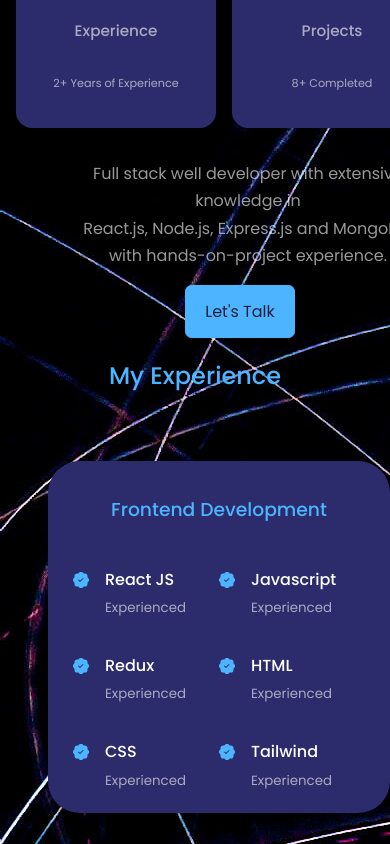
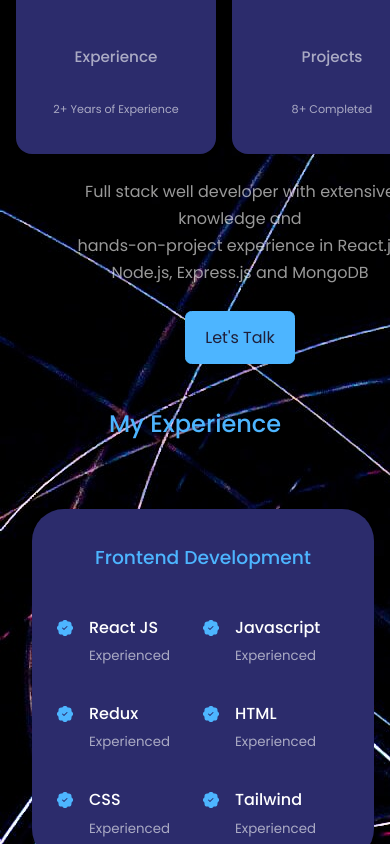
Before and after one commit to Alexcoder/react-potfolio-website, a React (Create React App) app: page / in a window 390 px wide. Shown: the part 1156-2000 px from the top of the page. Built offline with nearby package versions, Linux system fonts and the light colour scheme.

Commit message:
third commit

```diff
--- a/src/components/about/About.css
+++ b/src/components/about/About.css
@@ -140,16 +140,19 @@ section h5{
 
 
 /*------------MEDIA QUERY FOR SMALL DEVICES (375)------------------*/
-@media screen  and (max-width:375px){
+@media screen  and (max-width:420px){
     .about_me{
-        width: 65%;
-        margin: 0 auto 3rem;
+        width: 70%;
+        height: 120%;
+    }
+    .about_me_image{
+        margin: 0rem 3rem 0rem -4rem;
     }
 
     .about_cards{
         grid-template-columns: 1fr;
         gap: 1rem;
-        margin-left: 4rem;
+        margin-top: 4rem;
     }
 
     .about_content{
--- a/src/components/about/About.jsx
+++ b/src/components/about/About.jsx
@@ -34,11 +34,10 @@ const About = () => {
               </article>
            </div>
 
-
            <p>
-             Full stack well developer with extensive knowledge in <br/>
-             React.js, Node.js, Express.js and MongoDB. <br/>
-             with hands-on-project experience.
+             Full stack well developer with extensive knowledge and <br/>
+             hands-on-project experience in
+             React.js, Node.js, Express.js and MongoDB <br/>
            </p>
             <a href='#contact' className='btn btn-primary'>Let's Talk</a>
 
--- a/src/components/experience/Experience.css
+++ b/src/components/experience/Experience.css
@@ -64,14 +64,13 @@
 
 
 /*------------MEDIA QUERY FOR SMALL DEVICES ()------------------*/
-@media screen  and (max-width:600px){
+@media screen  and (max-width:620px){
+    #experience{
+        margin-top:12rem;
+     }
  .experience_container{
     gap: 1rem;
  }
- #experience{
-    margin-top:9rem;
- }
-
  .experience_container > div{
      width: 100%;
      padding: 2rem 1rem;
@@ -80,23 +79,23 @@
 
 
 /*------------MEDIA QUERY FOR SMALL DEVICES (375)------------------*/
-@media screen  and (max-width:375px){
-    .about_me{
-        width: 65%;
-        margin: 0 auto 3rem;
+@media screen  and (max-width:420px){
+
+    #experience{
+        margin-top: 12rem;
+     }
+     .experience_container > div{
+        width: 100%;
+        padding: 2rem 1rem;
+        margin-left: -1rem;
     }
-
     .about_cards{
-        grid-template-columns: 1fr;
+        grid-template-columns: 1fr 1fr;
         gap: 1rem;
-        margin-left: 4rem;
+        margin-left: -2rem;
     }
-
     .about_content{
         text-align: center;
     }
 
-    .about_content p{
-        margin: 1.5rem 0;
    }
-   }
--- a/src/components/header/Header.css
+++ b/src/components/header/Header.css
@@ -45,14 +45,10 @@ header{
    height: 22rem;
    position: absolute;
    left: calc(50% - 11rem);
-   /* or */
-   /* left: 50%;
-   transform: translate(-50%); */
+   transform: translate(-50%);
    margin-top: 1rem;
-   /* padding-bottom: 2.5rem; */
    border-radius: 12rem 12rem 0 0;
    overflow: hidden;
-   /* padding: 5rem 1.5rem 1.5rem 1.5rem; */
 }
 
 /*----------------------SCROLL DOWN-------------------------------*/
```
